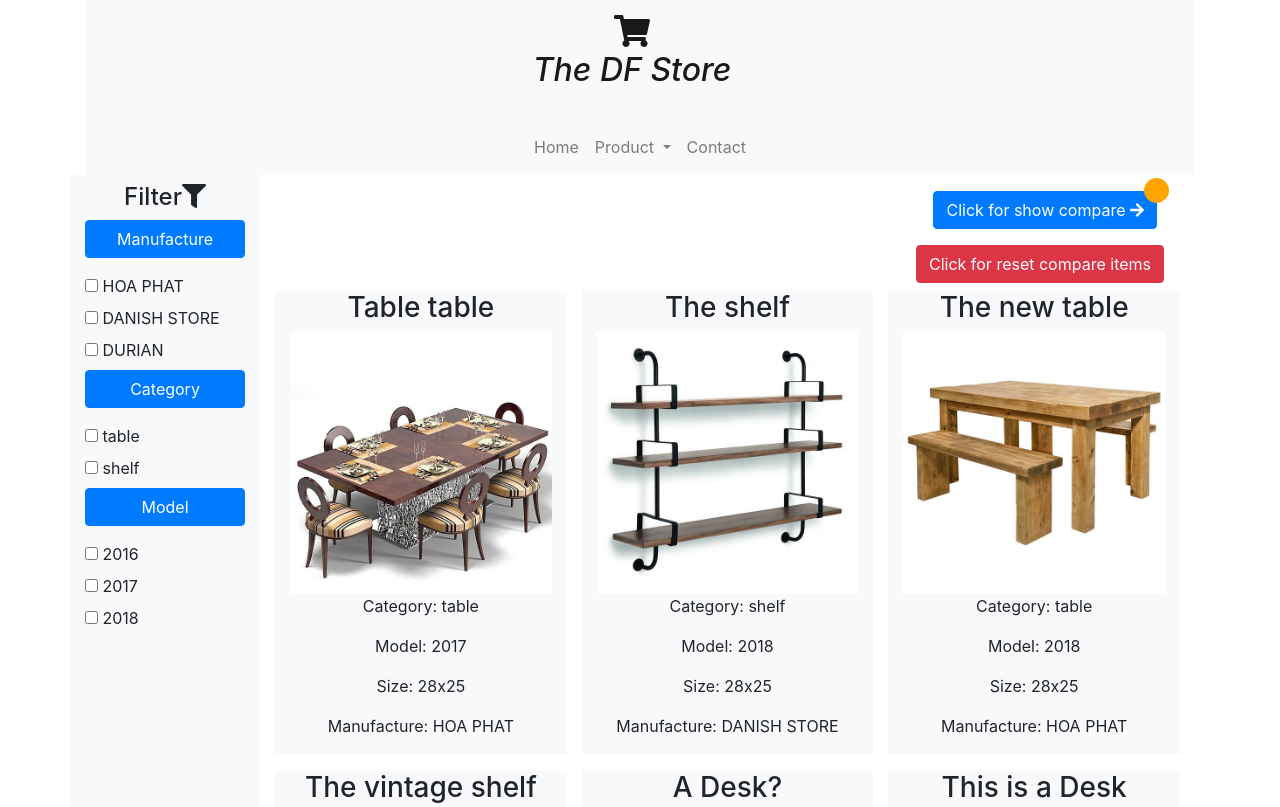
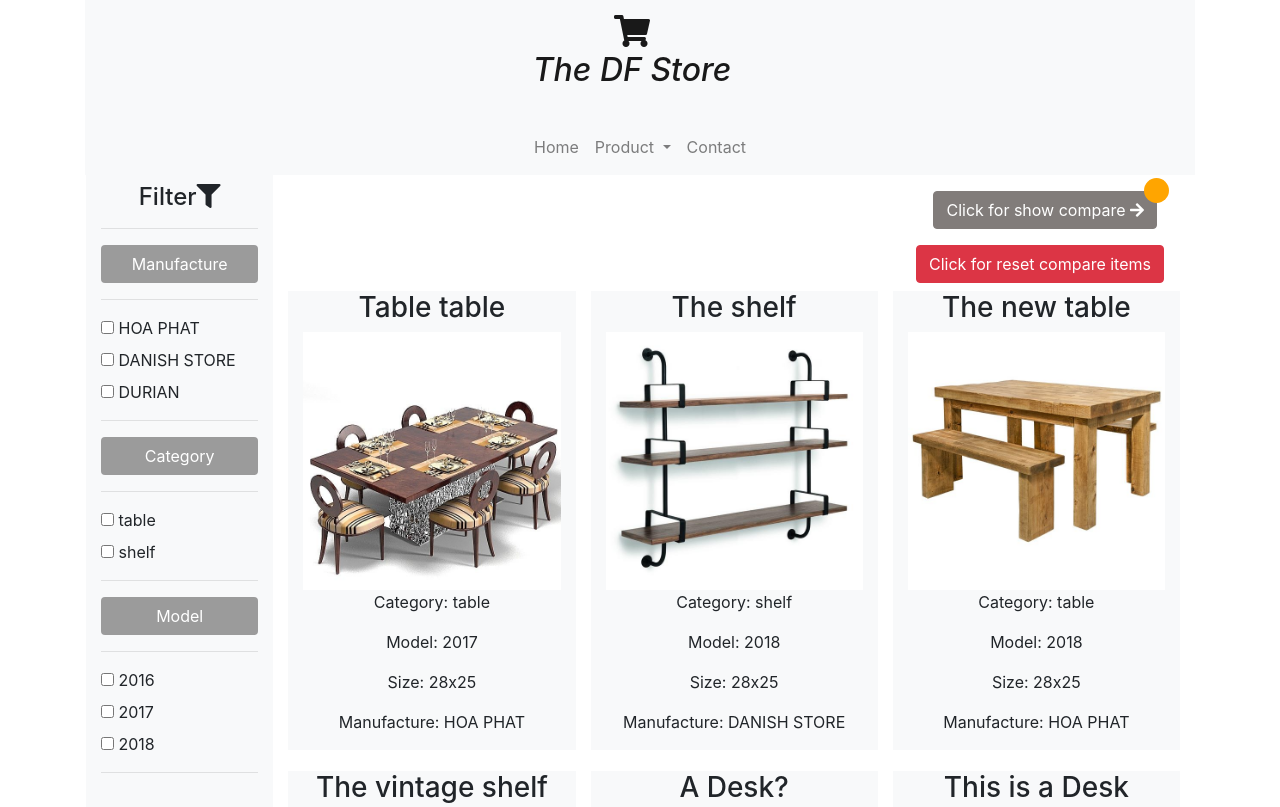
Before and after one commit to phuthinhabc/e-Projects, a plain HTML site: page product.html in a window 1280 px wide. Shown: the top 807 px of the page. Drawn offline with nearby package versions, Linux system fonts and the light colour scheme; some packages are replaced by stand-ins of ours; a script that the page names is missing.

Commit message:
Update layout 3 page

```diff
--- a/CSS/product_style.css
+++ b/CSS/product_style.css
@@ -64,3 +64,40 @@
     color:#000000 !important;
     text-decoration:none;
 }
+.my-button-overlay, .my-compare-btn
+{
+    color: #fff;
+    background-color: #817C7A;
+    border-color: #817C7A;
+}
+.my-button-overlay:hover, .my-compare-btn:hover
+{
+    color: #fff;
+    background-color: #5F5C5A;
+    border-color: #5F5C5A;
+}
+.my-button-overlay:focus, .my-compare-btn:focus
+{
+    box-shadow: 0 0 0 0.2rem rgba(131, 125, 123, 0.5);
+}
+.my-button-overlay:active,
+{
+    transform: scale(0.95);
+}
+.my-compare-btn:disabled
+{
+    color: #fff;
+    background-color: #817C7A;
+    border-color: #817C7A;
+}
+.my-btn-filter
+{
+    box-shadow: none;
+    background: #9B9B9B;
+    color: white;
+}
+.my-btn-filter:hover, .my-btn-filter:focus
+{
+    box-shadow: none;
+    color:white;
+}
--- a/product.html
+++ b/product.html
@@ -26,6 +26,7 @@
 
   </head>
   <body class="container" ng-app="myApp" ng-controller="myAppController">
+
     <!-- Logo zone -->
     <nav class="navbar navbar-light bg-light d-block text-center">
       <a class="navbar-brand" href="#">
@@ -65,16 +66,21 @@
       </div>
     </nav>
     <!-- Navbar zone -->
-    <div class="row">
+
+    <div class="pl-3 row">
+
+      <!-- Filter zone -->
       <div class="col-md-2 bg-light py-2">
         <div class="d-block text-center">
           <h4><span>Filter</span><span><i class="fas fa-filter"></i></span></h4>
         </div>
         <div>
           <p>
-            <a class="btn btn-primary d-block" data-toggle="collapse" href="#sort_by_manufacture" role="button" aria-expanded="true" aria-controls="sort_by_manufacture">
+            <hr>
+            <a class="btn my-btn-filter d-block" data-toggle="collapse" href="#sort_by_manufacture" role="button" aria-expanded="true" aria-controls="sort_by_manufacture">
               Manufacture
             </a>
+            <hr>
           </p>
           <div class="collapse show" id="sort_by_manufacture">
             <div>
@@ -82,14 +88,16 @@
                 <input type="checkbox" ng-model='selectedListManufacture[item]' ng-change='counterManufactureFunction()'>
                 {{item}}
               </label>
+              <hr>
             </div>
           </div>
         </div>
         <div>
           <p>
-            <a class="btn btn-primary d-block" data-toggle="collapse" href="#sort_by_category" role="button" aria-expanded="true" aria-controls="sort_by_category">
+            <a class="btn my-btn-filter d-block" data-toggle="collapse" href="#sort_by_category" role="button" aria-expanded="true" aria-controls="sort_by_category">
               Category
             </a>
+            <hr>
           </p>
           <div class="collapse show" id="sort_by_category">
             <div>
@@ -97,14 +105,16 @@
                 <input type="checkbox" ng-model='selectedListCategory[item]' ng-change='counterCategoryFunction()'>
                 {{item}}
               </label>
+              <hr>
             </div>
           </div>
         </div>
         <div>
           <p>
-            <a class="btn btn-primary d-block" data-toggle="collapse" href="#sort_by_model" role="button" aria-expanded="true" aria-controls="sort_by_model">
+            <a class="btn my-btn-filter d-block" data-toggle="collapse" href="#sort_by_model" role="button" aria-expanded="true" aria-controls="sort_by_model">
               Model
             </a>
+            <hr>
           </p>
           <div class="collapse show" id="sort_by_model">
             <div>
@@ -112,13 +122,18 @@
                 <input type="checkbox" ng-model='selectedListModel[item]' ng-change='counterModelFunction()'>
                 {{item}}
               </label>
+              <hr>
             </div>
           </div>
         </div>
       </div>
+      <!-- Filter zone -->
+
       <div class="col-md-10 row">
+
+        <!-- Modal compare product zone -->
         <div class='col-md-12 text-right my-2'>
-          <button type="button" class="btn btn-primary mt-2 mr-2" data-toggle="modal" data-target="#compareModal" ng-disabled='disableCompareButton'>
+          <button type="button" class="btn my-compare-btn mt-2 mr-2" data-toggle="modal" data-target="#compareModal" ng-disabled='disableCompareButton'>
             Click for show compare
             <i class="fas fa-arrow-right"></i>
             <span id='my-counter-compare' class="position-absolute">{{compareDatalength}}</span>
@@ -166,12 +181,20 @@
             </div>
           </div>
         </div>
+        <!-- Modal compare product zone -->
+
+        <!-- Reset compare button zone -->
         <div class="col-md-12 text-right m-2 pr-4">
           <button type="button" class="btn btn-danger" ng-click='compareDataReset()'>
               Click for reset compare items
           </button>
         </div>
+        <!-- Reset compare button zone -->
+
+        <!-- Product bind zone -->
         <div ng-repeat="item in data" ng-if = "bindManufacture(item.manufacture) && bindCategory(item.category) && bindModel(item.model)" class="my-fixed-height col-md-4 text-center">
+
+          <!-- Non-overlay zone -->
           <div
             class="position-absolute bg-light"
             ng-init = "hovering = true"
@@ -190,6 +213,9 @@
               <p>Size: {{item.size}}</p>
               <p>Manufacture: {{item.manufacture}}</p>
           </div>
+          <!-- Non-overlay zone -->
+
+          <!-- Overlay-zone -->
           <div
             class="position-absolute my-fixed-height-overlay d-block"
             ng-init = "hovering = true"
@@ -202,19 +228,24 @@
             ng-mouseleave="hovering = true"
           >
               <p class="text-left mx-2">{{item.description}}</p>
-              <button ng-click='clickForCompare(item.id)' class="btn btn-success my-2">
+              <button ng-click='clickForCompare(item.id)' class="btn my-button-overlay my-2">
                 <i class="fas fa-plus"></i>
                 <span>Click for compare</span>
               </button>
               <br>
-              <button class="btn btn-success my-2">
+              <button class="btn my-button-overlay my-2">
                 <i class="fas fa-file-download"></i>
                 <span>Download</span>
               </button>
           </div>
+          <!-- Overlay-zone -->
+
         </div>
+        <!-- Product bind zone -->
+
       </div>
     </div>
+
     <!-- Footer zone -->
     <hr>
     <div class="text-right display-4">
```
Also changed, not shown: contact.html (+15 -3 lines).
